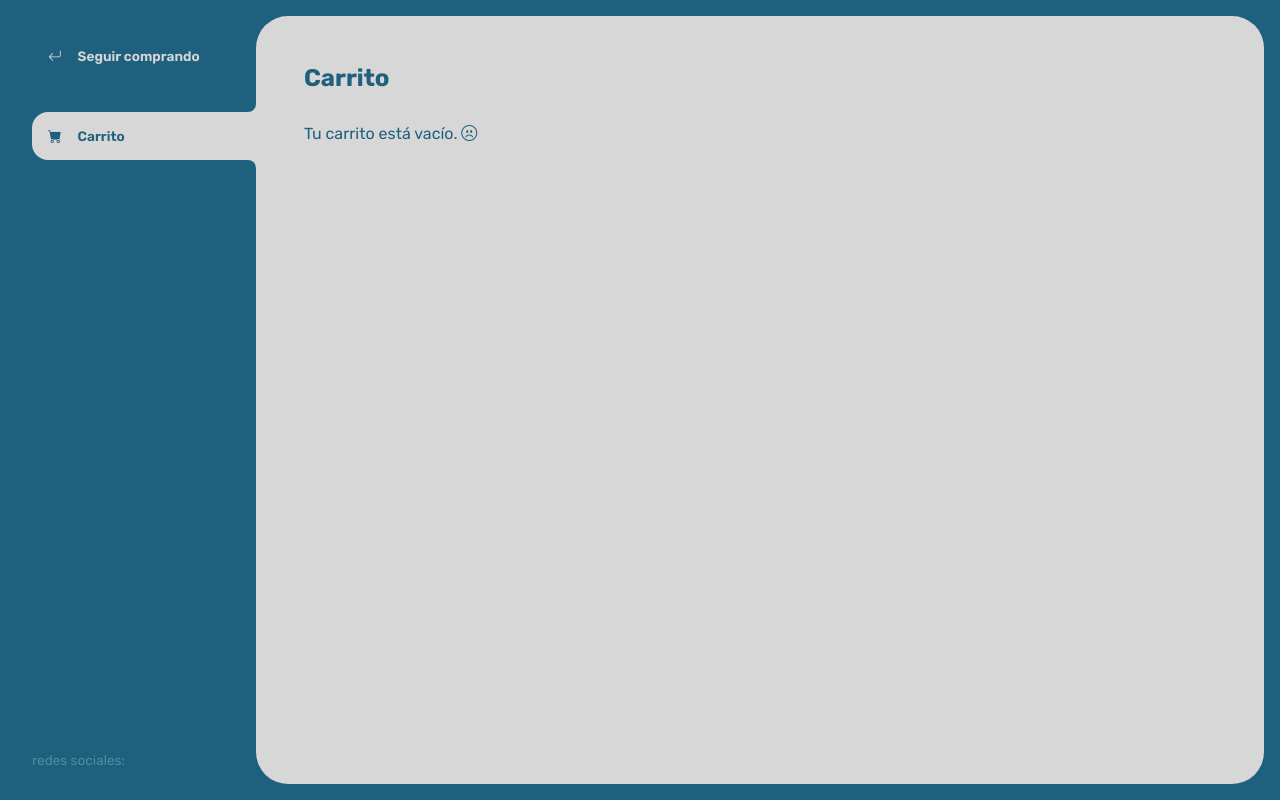
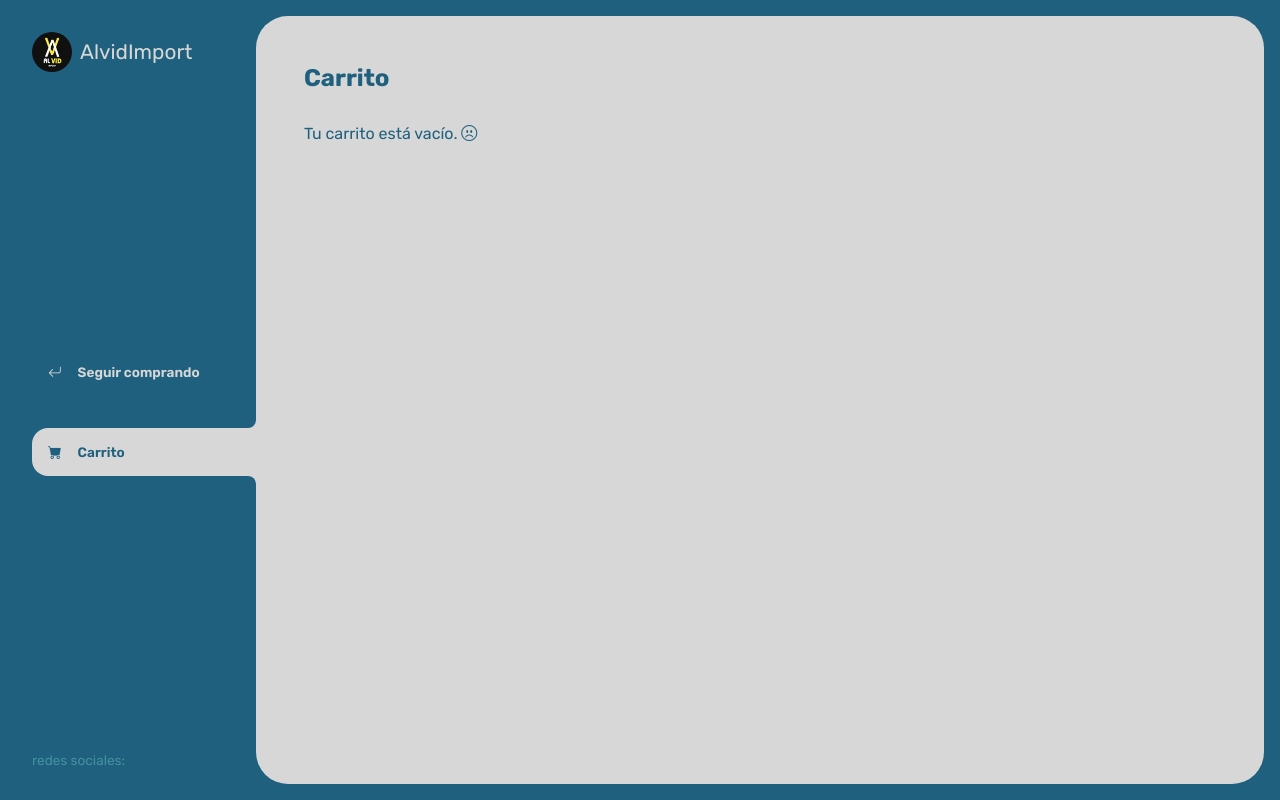
Before and after one commit to yubise/proyecto-gerencia, a plain HTML site: page carrito.html in a window 1280 px wide. Drawn offline with nearby package versions, Linux system fonts and the light colour scheme; some packages are replaced by stand-ins of ours; a script that the page names is missing.

Commit message:
Add files via upload

```diff
--- a/carrito.html
+++ b/carrito.html
@@ -25,6 +25,10 @@
             <button class="close-menu" id="close-menu">
                 <i class="bi bi-x"></i>
             </button>
+            <header class="frente">
+                <img src="img/logo.jpg" style="width: 40px; border-radius: 50%;">
+                <h1 class="logo">AlvidImport</h1>
+            </header>
             <nav>
                 <ul>
                     <li>
```
